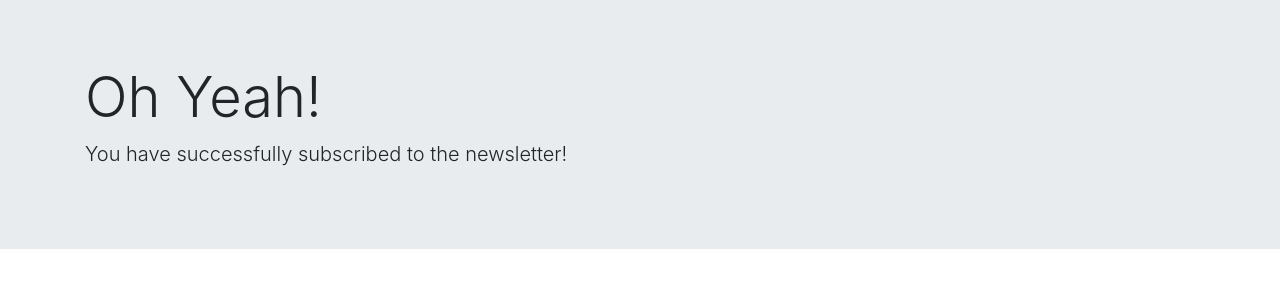
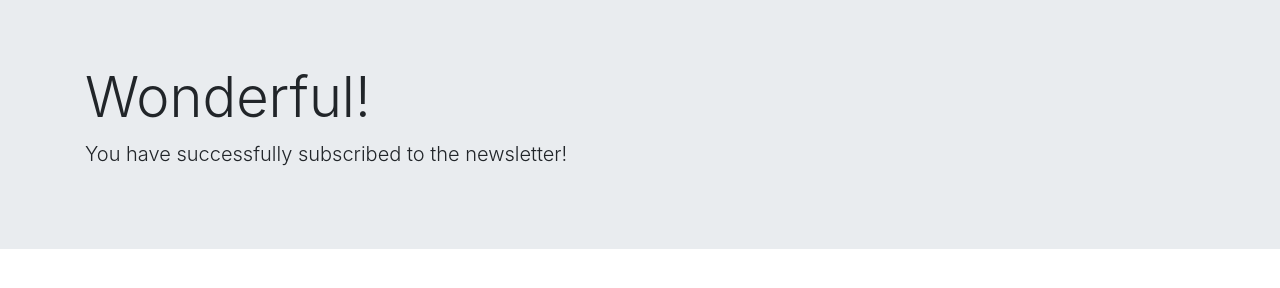
Before and after one commit to tingzhouu/newsletter-signup, a plain HTML site: page success.html in a window 1280 px wide. Drawn offline with nearby package versions, Linux system fonts and the light colour scheme.

Commit message:
Modify success message display

```diff
--- a/success.html
+++ b/success.html
@@ -11,7 +11,7 @@
 <body>
   <div class="jumbotron jumbotron-fluid">
     <div class="container">
-      <h1 class="display-4">Oh Yeah!</h1>
+      <h1 class="display-4">Wonderful!</h1>
       <p class="lead">You have successfully subscribed to the newsletter!</p>
     </div>
   </div>
```
